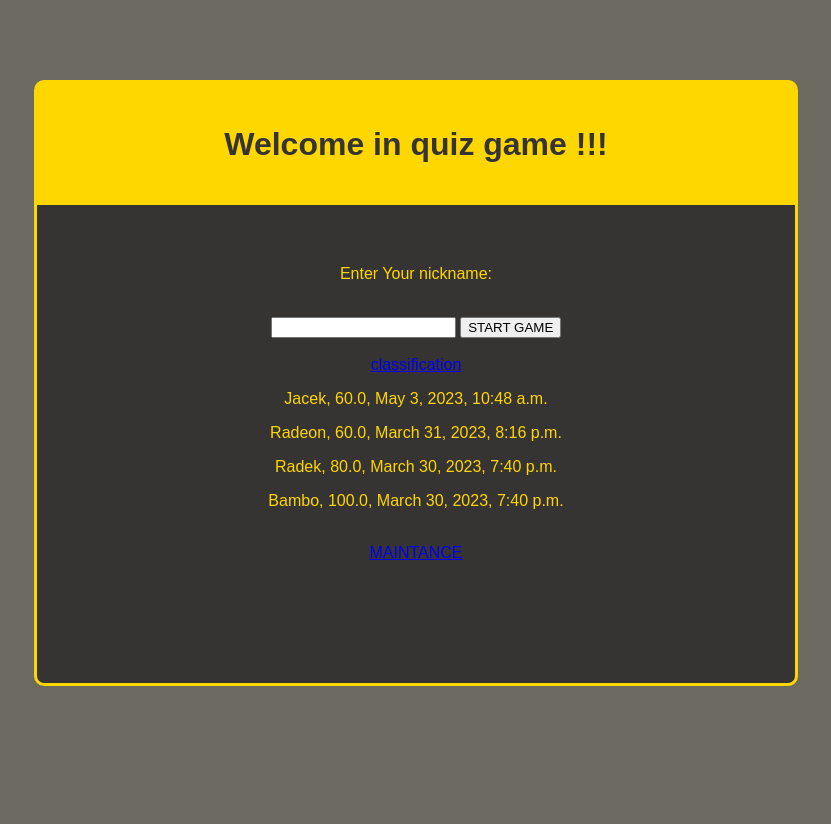
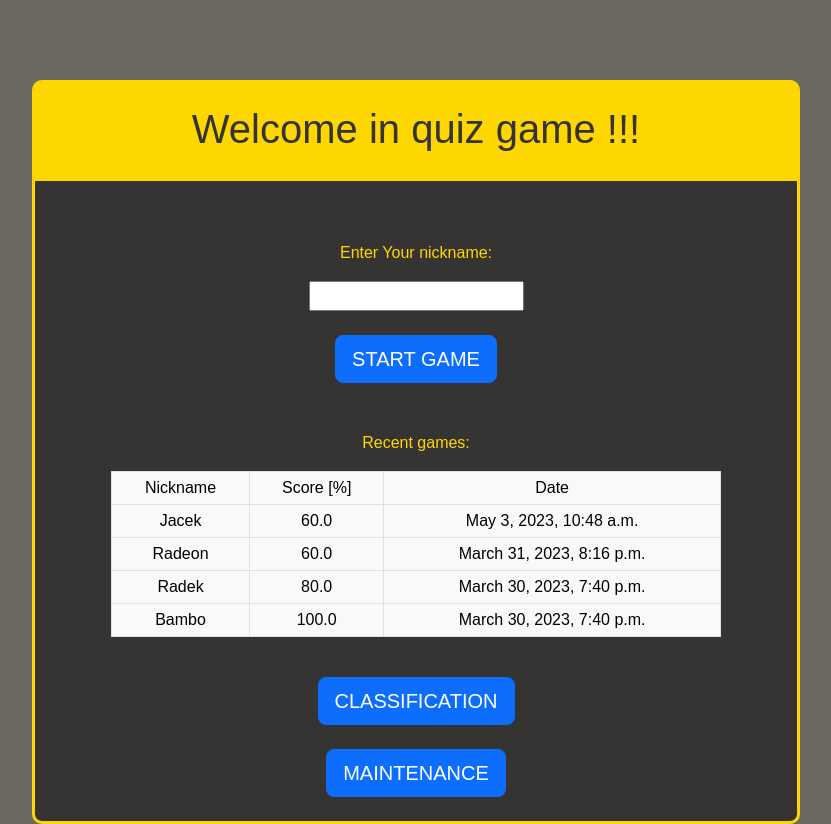
Before and after one commit to wuerte/quiz-django-app, a Django app: page /quiz/ in a window 1280 px wide. Shown: the whole page, without its empty margins (224-1055 px from the left). Before the commit the page ends 686 px from the top, so only its background shows below. Run offline with Django 4.2, Linux system fonts and the light colour scheme; data comes from the database, SQL or seed files in the repository; both versions use the stored data as it was after the commit.

Commit message:
design of buttons and tables in index and classification changed

```diff
--- a/quiz_django/quiz_django_app/static/style.css
+++ b/quiz_django/quiz_django_app/static/style.css
@@ -46,3 +46,8 @@ body {
 #body-container {
     margin-top: 60px;
 }
+
+.table-container {
+    width: 80%;
+    margin: auto;
+}
--- a/quiz_django/quiz_django_app/templates/index.html
+++ b/quiz_django/quiz_django_app/templates/index.html
@@ -13,28 +13,51 @@
 
 
 {% block content %}
+
     <form method="post" action="/quiz/first_question">
         {% csrf_token %}
         <p>Enter Your nickname:</p>
-        <br>
+
         <input name="nickname" required>
-        <input type="submit" value="START GAME">
+        <br><br>
+        <input type="submit" value="START GAME" class="btn btn-primary btn-lg">
     </form>
-    <br>
-    <a href="{% url 'classification' %}" id="classification-button" class="game-button">
-        classification
-    </a>
 
 
     <br>
-    {% for game in recent_games %}
-        <p> {{ game.nickname }}, {{ game.percentage }}, {{ game.created_at }} <p>
-    {% endfor %}
+    <br>
+    <p>Recent games:</p>
+    <div class="table-container">
+    <table class="table table-light table-bordered table-hover table-sm">
+        <thead>
+            <tr>
+                <td>Nickname</td>
+                <td>Score [%]</td>
+                <td>Date</td>
+            </tr>
+        </thead>
+        <tbody>
+            {% for game in recent_games %}
+                <tr>
+                    <td>{{ game.nickname }}</td>
+                    <td>{{ game.percentage }}</td>
+                    <td>{{ game.created_at }}</td>
+                </tr>
+            {% endfor %}
+        </tbody>
+    </table>
+    </div>
 
     <br>
-    <a href="{% url 'maintance' %}" id="maintance-button" class="game-button">
-        MAINTANCE
+    <a href="{% url 'classification' %}">
+        <button type="button" class="btn btn-primary btn-lg">CLASSIFICATION</button>
     </a>
-
+    <br>
+    <br>
+    <a href="{% url 'maintance' %}">
+        <button type="button" class="btn btn-primary btn-lg">MAINTENANCE</button>
+    </a>
+    <br>
+    <br>
 
 {% endblock %}
--- a/quiz_django/quiz_django_app/templates/master_template.html
+++ b/quiz_django/quiz_django_app/templates/master_template.html
@@ -4,6 +4,11 @@
 <html>
 <head>
   <title>{% block title %}{% endblock %}</title>
+   <!-- Latest compiled and minified CSS -->
+    <link href="https://cdn.jsdelivr.net/npm/bootstrap@5.2.3/dist/css/bootstrap.min.css" rel="stylesheet">
+
+    <!-- Latest compiled JavaScript -->
+    <script src="https://cdn.jsdelivr.net/npm/bootstrap@5.2.3/dist/js/bootstrap.bundle.min.js"></script>
 </head>
 
 <link rel="stylesheet" href="{% static 'style.css' %}">
```
Also changed, not shown: quiz_django/quiz_django_app/templates/classification.html (+24 -7 lines), quiz_django/db.sqlite3.
